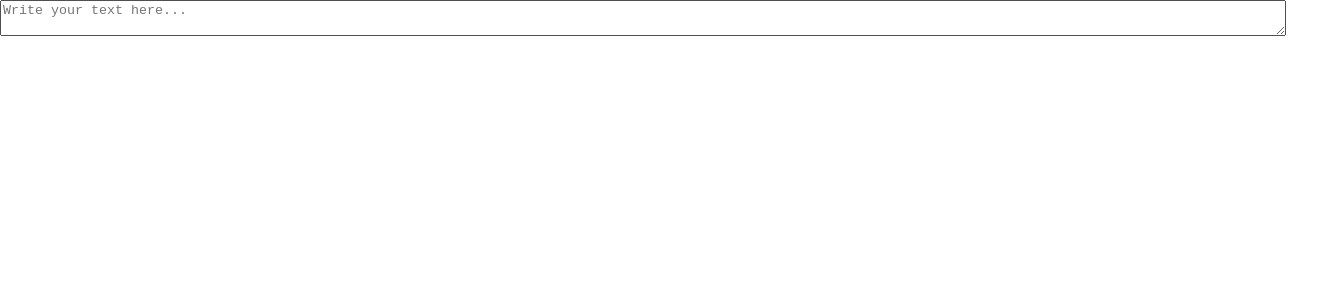
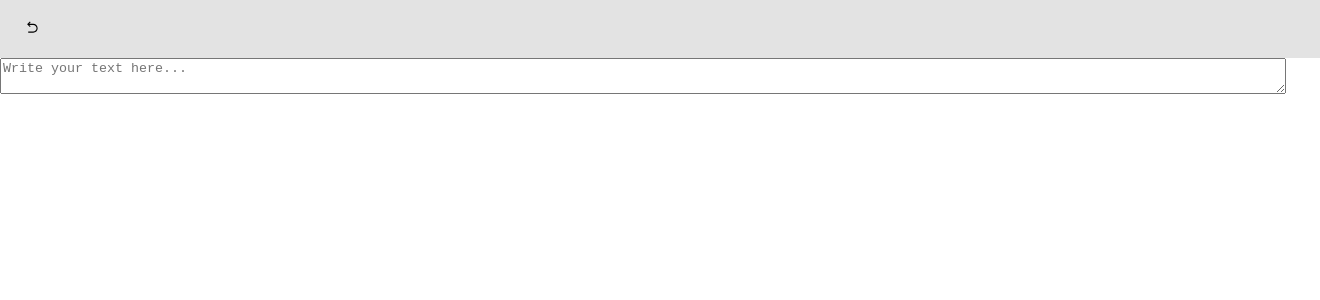
Before and after one commit to IlonaHarutyunyan/SavvyHill-File-Manager, a React (Create React App) app: page /text-editor/1 in a window 1280 px wide. Shown: the top 300 px of the page, 1320 px wide, since content can reach past the window. Built offline with nearby package versions, Linux system fonts and the light colour scheme.

Commit message:
fix styles

```diff
--- a/src/App.js
+++ b/src/App.js
@@ -7,11 +7,13 @@ import FolderComponent from "./components/FolderComponent";
 //pages
 import { Home } from "./pages/Home";
 import { TextEditor } from "./pages/TextEditor";
+import { Navbar } from "./components/Navbar";
 
 function App() {
   return (
     <div className="App">
       <Router>
+        <Navbar />
         <Routes>
           <Route path="/" element={<Home />} />
           <Route path="/text-editor/:fileID" element={<TextEditor />} />
--- a/src/components/ActionModal/index.jsx
+++ b/src/components/ActionModal/index.jsx
@@ -125,8 +125,8 @@ export const ActionModal = ({ xCoordinates, yCoordinates, setContextMenu }) => {
       }}
       ref={modalRef}
     >
-      <div onClick={handleCreateFolder}>Create New Folder</div>
-      <div onClick={handleCreateTextFile}>Create Text File</div>
+      <div onClick={handleCreateFolder} className="action_button">Create New Folder</div>
+      <div onClick={handleCreateTextFile} className="action_button">Create Text File</div>
     </div>
   );
 };
--- a/src/components/ActionModal/styles.scss
+++ b/src/components/ActionModal/styles.scss
@@ -1,6 +1,14 @@
 .create_modal_wrapper {
   position: absolute;
-  background-color: white;
+  background-color: #e3e3e3;
   border: "1px solid #ccc";
   z-index: 1000;
+  .action_button {
+    padding: 10px 20px;
+    transition: background-color 0.3s ease;
+  }
+  .action_button:hover {
+    background-color: #d1d1d1;
+    cursor: pointer;
+  }
 }
--- /dev/null
+++ b/src/components/Navbar/index.jsx
@@ -0,0 +1,21 @@
+import React from "react";
+import { useNavigate } from "react-router-dom";
+//styles
+import "./styles.scss";
+//icons
+import { RiArrowGoBackLine } from "react-icons/ri";
+
+export const Navbar = () => {
+  const navigate = useNavigate();
+
+  const handleGoBack = () => {
+    navigate(-1);
+  };
+  return (
+    <div className="navbar_wrapper">
+      <button onClick={handleGoBack} className="back_button">
+        <RiArrowGoBackLine />
+      </button>
+    </div>
+  );
+};
--- /dev/null
+++ b/src/components/Navbar/styles.scss
@@ -0,0 +1,11 @@
+.navbar_wrapper {
+  width: 100%;
+  display: flex;
+  padding: 20px;
+  background-color: #e3e3e3;
+  .back_button {
+    background-color: transparent;
+    border: none;
+    cursor: pointer;
+  }
+}
```
